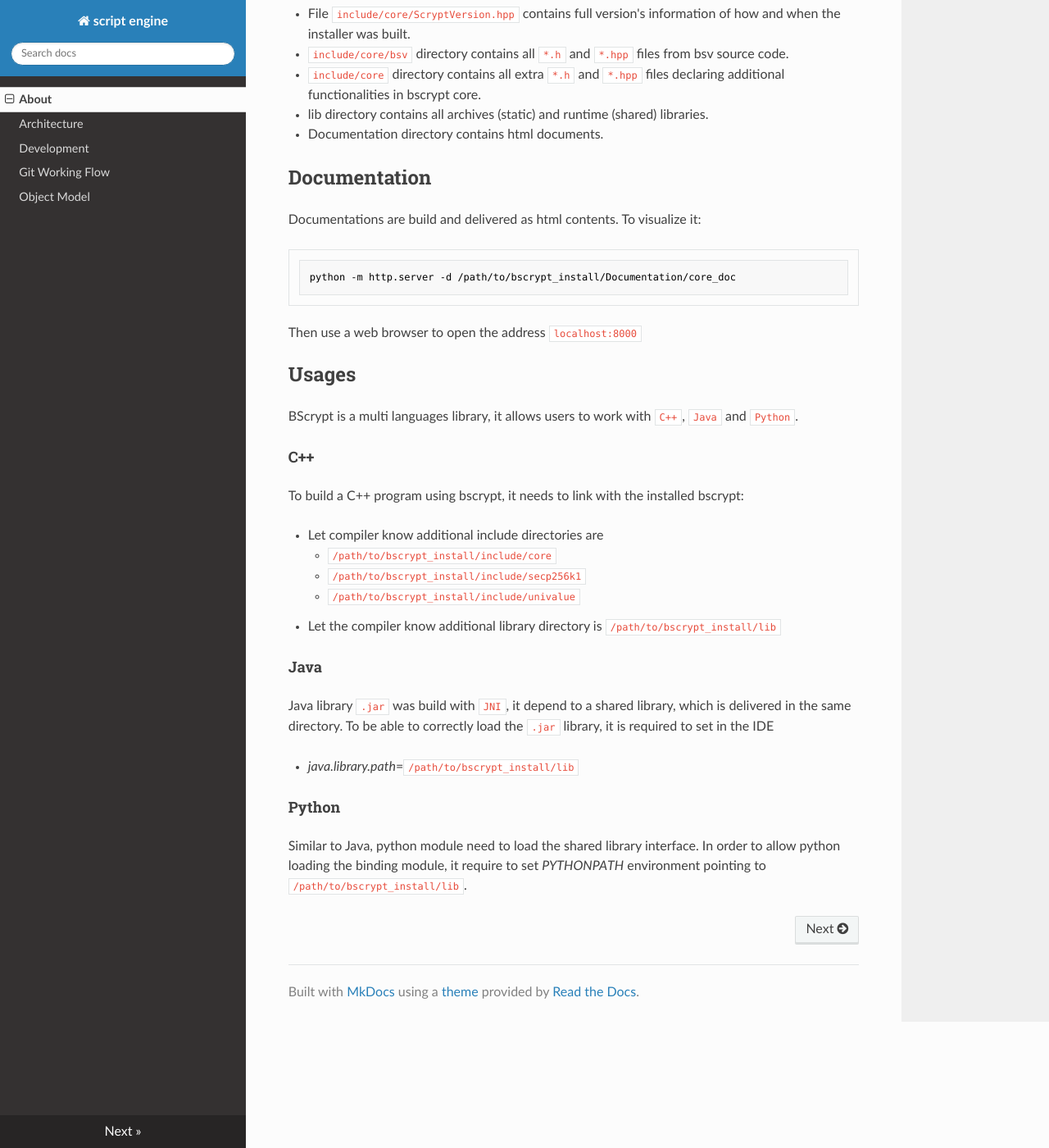
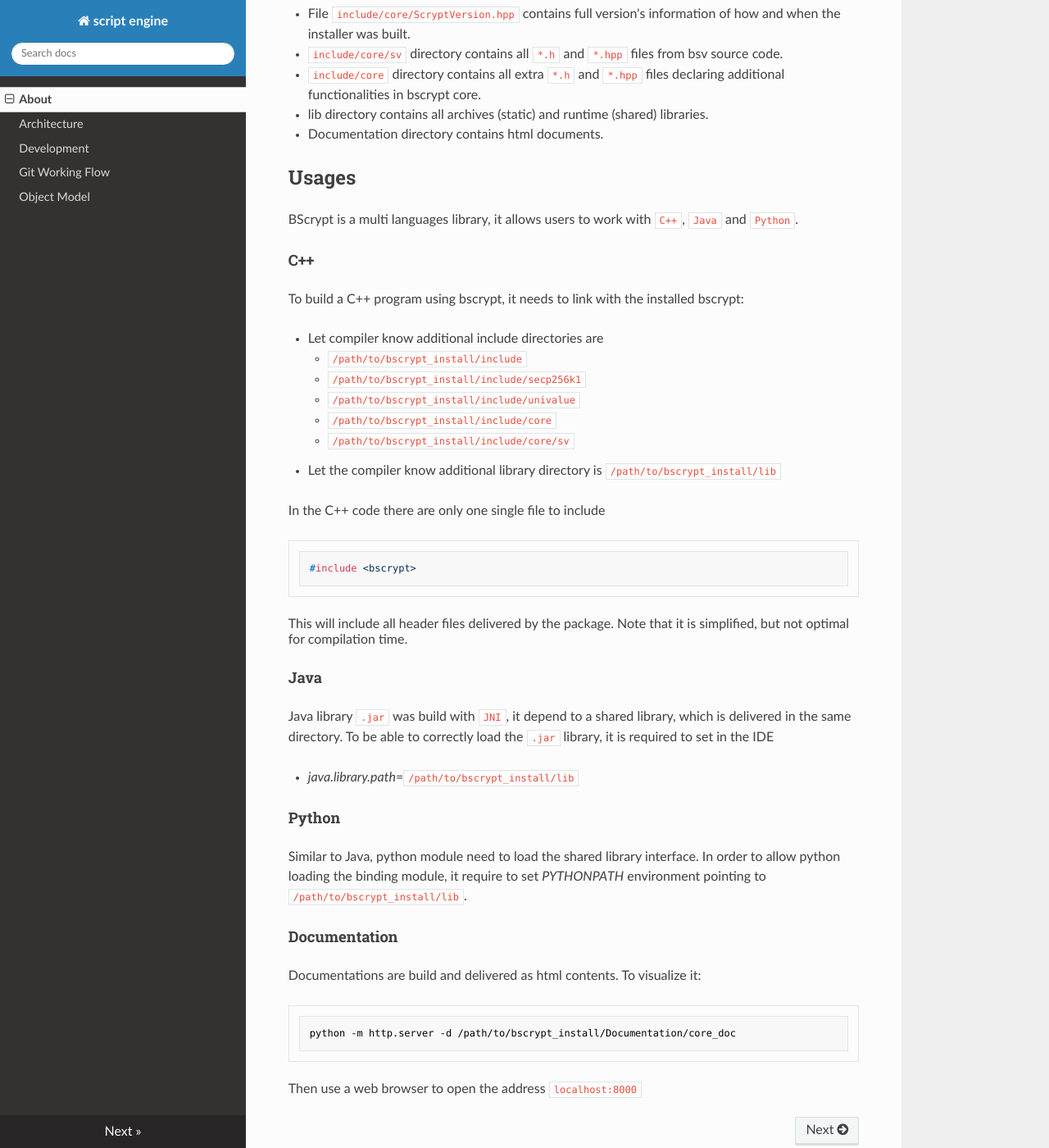
Before and after one commit to bitcoin-sv/bdk, an MkDocs documentation site: the page built from documentation/docs/index.md, in a window 1280 px wide and 1400 px high, scrolled down 714 px. Shown: the whole window at 82% size. Built offline with MkDocs 1.6.1, drawn with Linux system fonts in a browser that asks for light colours; nearby versions of some CDN libraries.

Commit message:
add unified single header to the delivered package

````diff
--- a/documentation/docs/index.md
+++ b/documentation/docs/index.md
@@ -14,7 +14,7 @@ After unpacking the bscrypt installer to the local machine, the content of the i
 |-- bscrypt_install
 |       |-- include
 |              |-- core
-|                    |-- bsv
+|                    |-- sv
 |              |-- secp256k1
 |              |-- univalue
 |       |-- lib
@@ -23,18 +23,10 @@ After unpacking the bscrypt installer to the local machine, the content of the i
 ```
 
 - File `include/core/ScryptVersion.hpp` contains full version's information of how and when the installer was built.
-- `include/core/bsv` directory contains all `*.h` and `*.hpp` files from bsv source code.
+- `include/core/sv` directory contains all `*.h` and `*.hpp` files from bsv source code.
 - `include/core` directory contains all extra `*.h` and `*.hpp` files declaring additional functionalities in bscrypt core.
 - lib directory contains all archives (static) and runtime (shared) libraries.
 - Documentation directory contains html documents.
-
-
-## Documentation
-Documentations are build and delivered as html contents. To visualize it:
-```
-python -m http.server -d /path/to/bscrypt_install/Documentation/core_doc
-```
-Then use a web browser to open the address `localhost:8000`
 
 ## Usages
 BScrypt is a multi languages library, it allows users to work with `C++`, `Java` and `Python`.
@@ -43,10 +35,19 @@ BScrypt is a multi languages library, it allows users to work with `C++`, `Java`
 To build a C++ program using bscrypt, it needs to link with the installed bscrypt:
 
 - Let compiler know additional include directories are
-    - `/path/to/bscrypt_install/include/core`
+    - `/path/to/bscrypt_install/include`
     - `/path/to/bscrypt_install/include/secp256k1`
     - `/path/to/bscrypt_install/include/univalue`
+    - `/path/to/bscrypt_install/include/core`
+    - `/path/to/bscrypt_install/include/core/sv`
 - Let the compiler know additional library directory is `/path/to/bscrypt_install/lib`
+
+In the C++ code there are only one single file to include
+```c++
+#include <bscrypt>
+```
+This will include all header files delivered by the package. Note that it is simplified, but not optimal for compilation time.
+
 
 #### Java
 Java library `.jar` was build with `JNI`, it depend to a shared library, which is delivered in the same directory. To be able to correctly load the `.jar` library, it is required to set in the IDE
@@ -55,3 +56,11 @@ Java library `.jar` was build with `JNI`, it depend to a shared library, which i
 
 #### Python
 Similar to Java, python module need to load the shared library interface. In order to allow python loading the binding module, it require to set _PYTHONPATH_ environment pointing to `/path/to/bscrypt_install/lib`.
+
+
+#### Documentation
+Documentations are build and delivered as html contents. To visualize it:
+```
+python -m http.server -d /path/to/bscrypt_install/Documentation/core_doc
+```
+Then use a web browser to open the address `localhost:8000`
````
Also changed, not shown: 6 other files.
